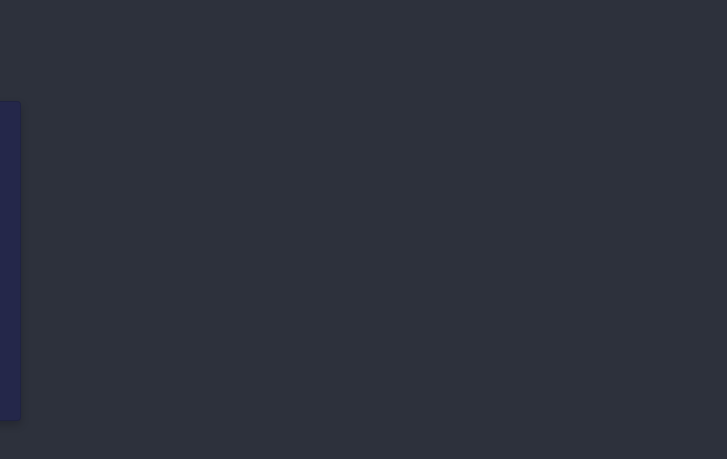
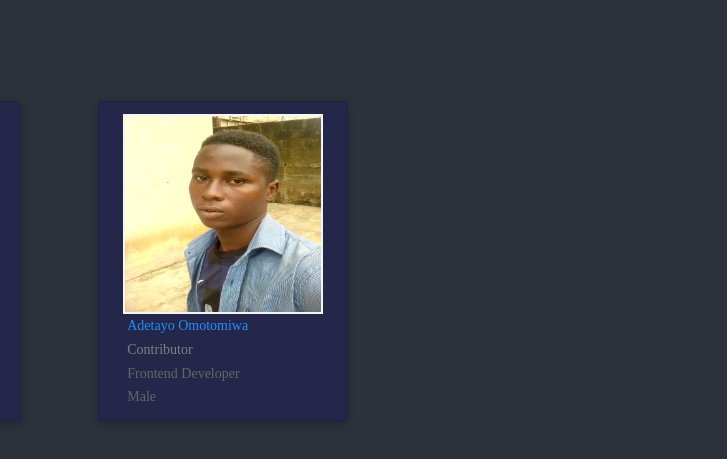
Before and after one commit to graceEjegwa/cohort3, a plain HTML site: page cohort3.html in a window 1280 px wide. Shown: the part 139-598 px from the top of the page, 253-980 px from the left. Drawn offline with Linux system fonts and the light colour scheme; a web font is replaced by a local one.

Commit message:
Adding Of Conributor By Adetayo Omotomiwa

```diff
--- a/cohort3.html
+++ b/cohort3.html
@@ -54,7 +54,17 @@
             </div>
           </div>
         </div> <!--end here-->
-
+        <div class="column"> <!--start here-->
+          <div class="card">
+            <img src="images/contributors/tomiwa.jpg">
+            <div class="container">
+              <h2>Adetayo Omotomiwa</h2>
+              <p class="title">Contributor</p>
+              <p>Frontend Developer</p>
+              <p>Male</p>
+            </div>
+          </div>
+        </div> <!--end here-->
         <!-- You can add your code block here-->
 
 
```
Also changed, not shown: images/contributors/tomiwa.jpg (added).
